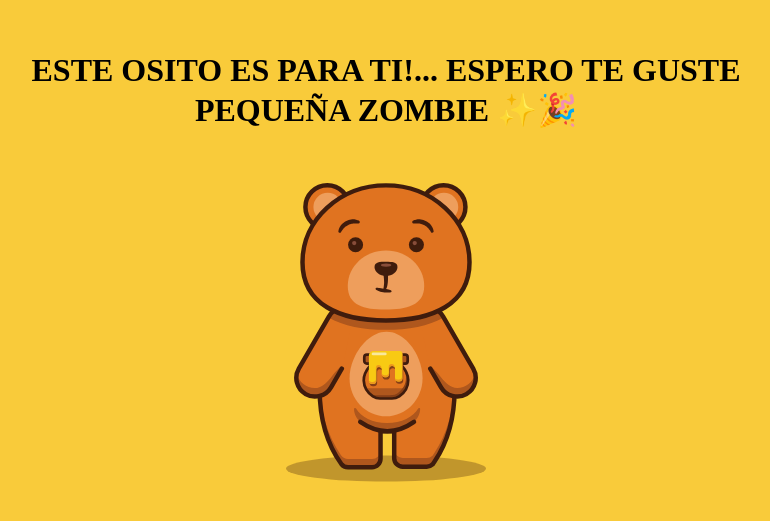
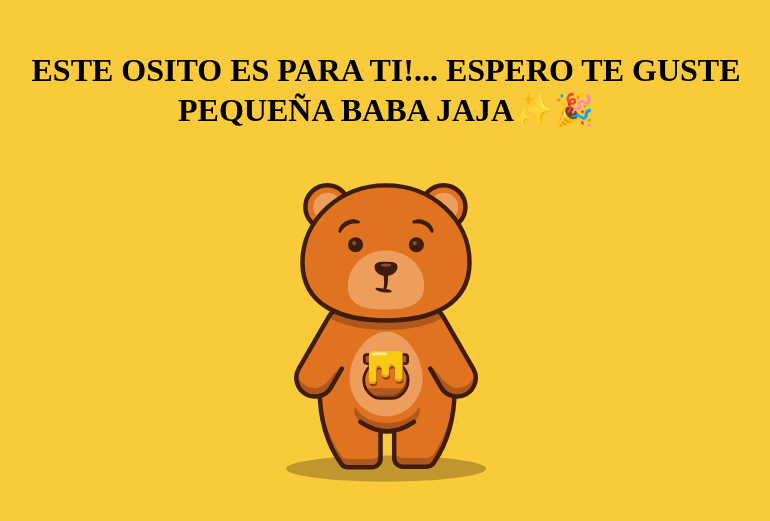
Before and after one commit to jssHerrera/osito, a plain HTML site: page index.html in a window 1280 px wide. Shown: the part 149-670 px from the top of the page, without its empty margins (254-1024 px from the left). Drawn offline with Linux system fonts and the light colour scheme.

Commit message:
Update text in index.html

```diff
--- a/index.html
+++ b/index.html
@@ -45,7 +45,7 @@
     <div class="caja">
       <p class="titulo">
         Este osito es para ti!... espero te guste
-        <span>pequeña zombie ✨🎉</span>
+        <span>pequeña baba jaja✨🎉</span>
       </p>
       <svg xmlns="http://www.w3.org/2000/svg" viewBox="0 -20 446.4 686.5">
         <g id="bear">
```
